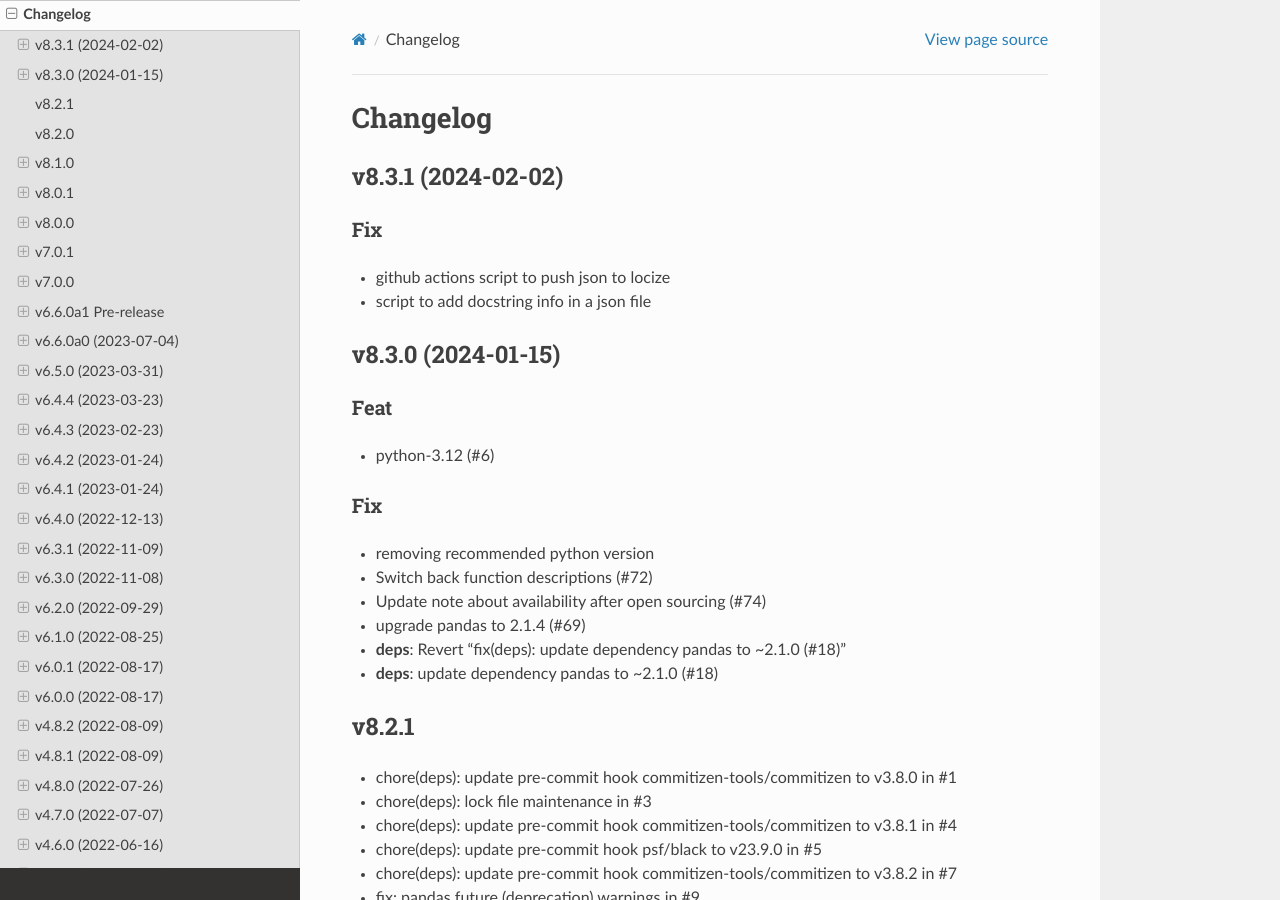
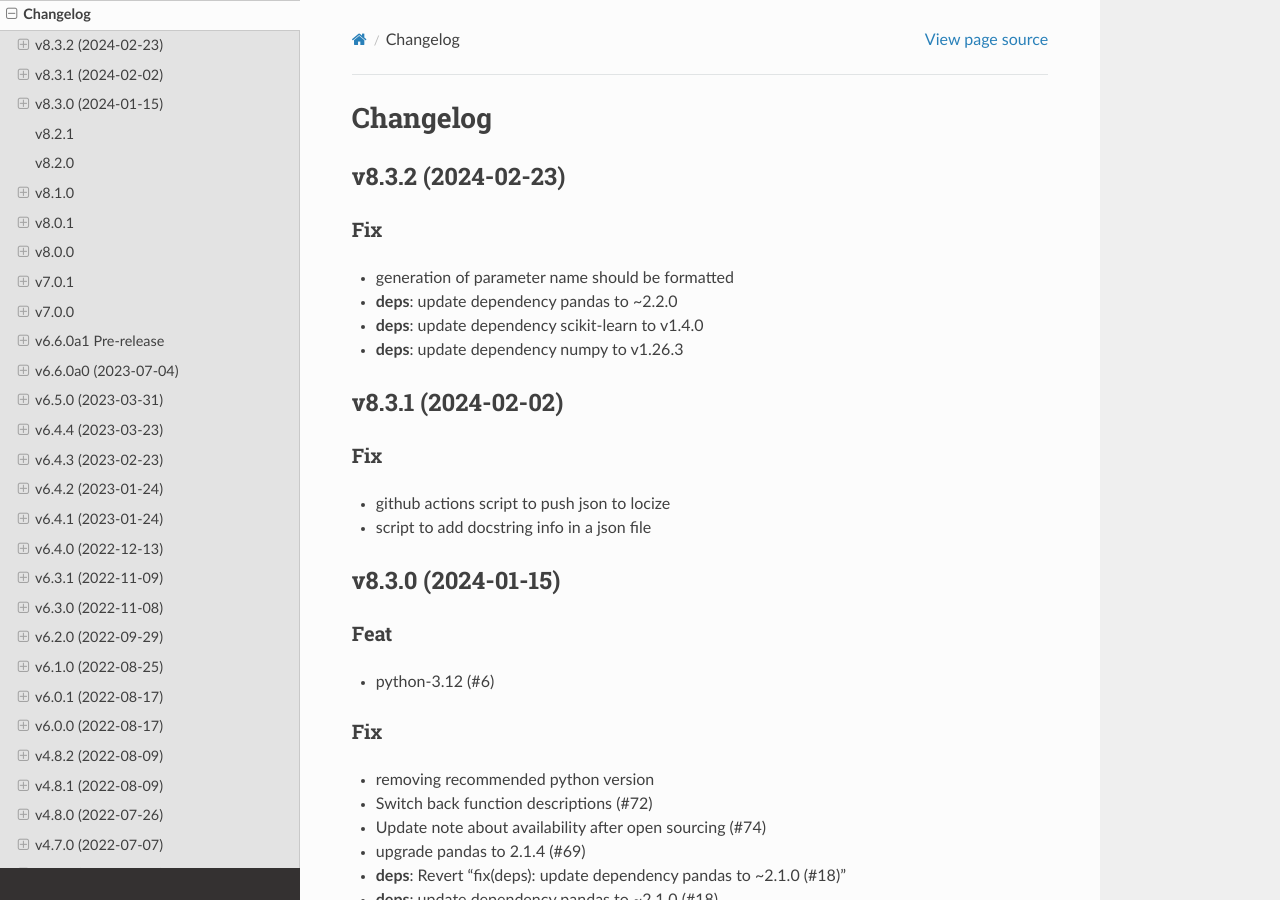
Before and after one commit to cognitedata/indsl, a Sphinx documentation site: the page built from docs-source/source/CHANGELOG.md, in a window 1280 px wide and 900 px high. Built offline with Sphinx 7.4.7 and the Read the Docs theme 2.0.0, drawn with Linux system fonts in a browser that asks for light colours; pages that are not in the unit, such as notebooks, are missing from menus.

Commit message:
docs: update CHANGELOG.md

```diff
--- a/docs-source/source/CHANGELOG.md
+++ b/docs-source/source/CHANGELOG.md
@@ -1,4 +1,13 @@
 # Changelog
+## v8.3.2 (2024-02-23)
+
+### Fix
+
+- generation of parameter name should be formatted
+- **deps**: update dependency pandas to ~2.2.0
+- **deps**: update dependency scikit-learn to v1.4.0
+- **deps**: update dependency numpy to v1.26.3
+
 ## v8.3.1 (2024-02-02)
 
 ### Fix
```
